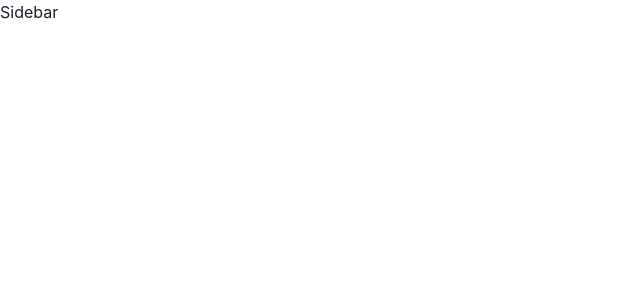
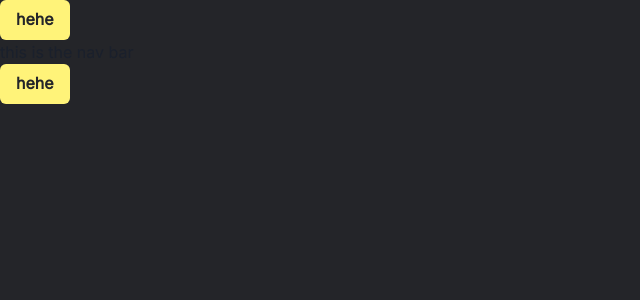
Before and after one commit to jeffigy/modern-chakra-dashboard, a Next.js app: page /components/Sidebar/Sidebar in a window 1280 px wide. Shown: the top 300 px of the page, without its empty margins (0-640 px from the left). Built offline with nearby package versions, Linux system fonts and the light colour scheme.

Commit message:
added theme

```diff
--- a/package.json
+++ b/package.json
@@ -12,6 +12,7 @@
     "@chakra-ui/react": "^2.5.5",
     "@emotion/react": "^11.10.6",
     "@emotion/styled": "^11.10.6",
+    "@fontsource/inter": "^4.5.15",
     "@types/node": "18.15.11",
     "@types/react": "18.0.34",
     "@types/react-dom": "18.0.11",
--- /dev/null
+++ b/src/chakra/button.ts
@@ -0,0 +1,16 @@
+import { ComponentStyleConfig } from "@chakra-ui/react";
+
+export const Button: ComponentStyleConfig = {
+  baseStyle: {
+    bg: "brand.300",
+  },
+  variants: {
+    solid: {
+      color: "brand.100",
+      bg: "brand.300",
+      _hover: {
+        bg: "blue.400",
+      },
+    },
+  },
+};
--- /dev/null
+++ b/src/chakra/theme.ts
@@ -0,0 +1,28 @@
+import { extendTheme } from "@chakra-ui/react";
+import "@fontsource/inter/300.css";
+import "@fontsource/inter/400.css";
+import { Button } from "./button";
+export const theme = extendTheme({
+  colors: {
+    brand: {
+      100: "#242529 ", // background
+      200: "#DCDCDC",
+      300: "#FFF379", // primary color
+      400: "#AEAAA9",
+      500: "#35353D",
+    },
+  },
+  fonts: {
+    body: "Inter, sans-serif",
+  },
+  styles: {
+    global: () => ({
+      body: {
+        bg: "brand.100",
+      },
+    }),
+  },
+  components: {
+    Button,
+  },
+});
--- a/src/pages/_app.tsx
+++ b/src/pages/_app.tsx
@@ -1,9 +1,13 @@
 import type { AppProps } from "next/app";
 import { ChakraProvider } from "@chakra-ui/react";
+import Layout from "./components/Layout/Layout";
+import { theme } from "@/src/chakra/theme";
 export default function App({ Component, pageProps }: AppProps) {
   return (
-    <ChakraProvider>
-      <Component {...pageProps} />
+    <ChakraProvider theme={theme}>
+      <Layout>
+        <Component {...pageProps} />
+      </Layout>
     </ChakraProvider>
   );
 }
--- a/src/pages/_document.tsx
+++ /dev/null
@@ -1,13 +0,0 @@
-import { Html, Head, Main, NextScript } from 'next/document'
-
-export default function Document() {
-  return (
-    <Html lang="en">
-      <Head />
-      <body>
-        <Main />
-        <NextScript />
-      </body>
-    </Html>
-  )
-}
--- a/src/pages/components/Layout/Layout.tsx
+++ b/src/pages/components/Layout/Layout.tsx
@@ -1,6 +1,7 @@
 import React from "react";
 import Navbar from "../Navbar/Navbar";
 import Sidebar from "../Sidebar/Sidebar";
+import { Box } from "@chakra-ui/react";
 
 type LayoutProps = {
   children: React.ReactNode;
@@ -8,11 +9,11 @@ type LayoutProps = {
 
 const Layout: React.FC<LayoutProps> = ({ children }) => {
   return (
-    <>
+    <Box h={"100vh"}>
       <Sidebar />
       <Navbar />
       <main>{children}</main>
-    </>
+    </Box>
   );
 };
 export default Layout;
--- a/src/pages/components/Sidebar/Sidebar.tsx
+++ b/src/pages/components/Sidebar/Sidebar.tsx
@@ -1,8 +1,13 @@
 import React from "react";
-
+import { Button } from "@chakra-ui/react";
 type SidebarProps = {};
 
 const Sidebar: React.FC<SidebarProps> = () => {
-  return <div>Sidebar</div>;
+  return (
+    <div>
+      {" "}
+      <Button>hehe</Button>
+    </div>
+  );
 };
 export default Sidebar;
--- a/src/pages/index.tsx
+++ b/src/pages/index.tsx
@@ -1,8 +1,3 @@
-import Image from "next/image";
-import { Inter } from "next/font/google";
-
-const inter = Inter({ subsets: ["latin"] });
-
 export default function Home() {
   return <> heheh</>;
 }
```
Also changed, not shown: 1 other file (tests, documents, lock files or other folders).
